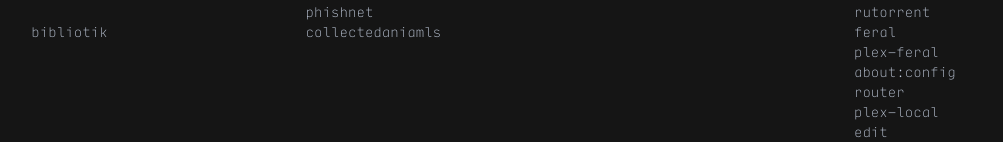
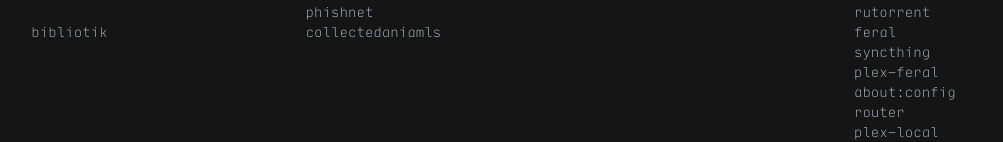
Before and after one commit to WatermelonDriveway/website, a plain HTML site: page startpage.html in a window 1280 px wide. Shown: the part 571-713 px from the top of the page, without its empty margins (143-1146 px from the left). Drawn offline with Linux system fonts and the light colour scheme.

Commit message:
Update startpage.html

```diff
--- a/startpage.html
+++ b/startpage.html
@@ -220,6 +220,7 @@ body {
 <br>
           <li><a href="https://hemera.feralhosting.com/jonxfm/rutorrent/">rutorrent</a></li>
           <li><a href="https://www.feralhosting.com/slots/hemera/jonxfm/">feral</a></li>
+          <li><a href="https://localhost:8384/">syncthing</a></li>
           <li><a href="http://hemera.feralhosting.com:10501/">plex-feral</a></li>
           <li><a href="http://about:config">about:config</a></li>
           <li><a href="http://10.0.0.1">router</a></li>
```
